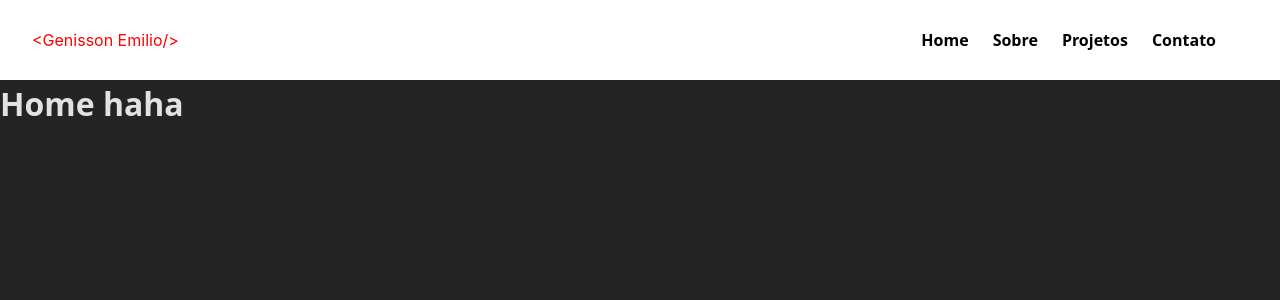
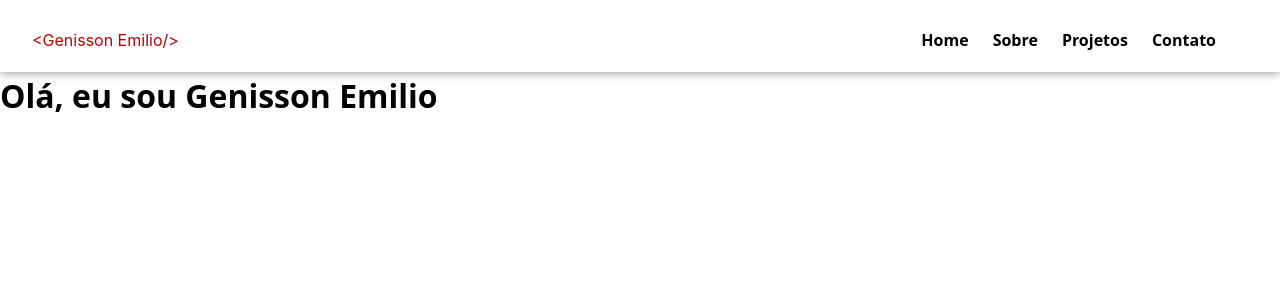
Before and after one commit to GenissonEmilio/Portifolio, a React (Vite) app in the folder portifolio/: page / in a window 1280 px wide. Shown: the top 300 px of the page. Built offline with nearby package versions, Linux system fonts and the light colour scheme.

Commit message:
add shadow on the menu

```diff
--- a/portifolio/index.css
+++ b/portifolio/index.css
@@ -5,7 +5,7 @@
 
   color-scheme: light dark;
   color: rgba(255, 255, 255, 0.87);
-  background-color: #242424;
+  background-color: #fff;
 
   font-synthesis: none;
   text-rendering: optimizeLegibility;
--- a/portifolio/src/App.css
+++ b/portifolio/src/App.css
@@ -9,4 +9,5 @@ html, body, #root {
   padding: 0;
   height: 100%;
   width: 100%;
+  color: black
 }
--- a/portifolio/src/components/layout/Header/Header.module.css
+++ b/portifolio/src/components/layout/Header/Header.module.css
@@ -2,7 +2,9 @@
     display: block;
     flex-flow: row nowrap;
     width: 100%;
+    height: 9%;
     background-color: white;
     box-sizing: border-box;
     position: relative;
+    box-shadow: 0 2px 8px rgba(0, 0, 0, 0.352);
 }
--- a/portifolio/src/components/layout/MenuDesktop/Menu.module.css
+++ b/portifolio/src/components/layout/MenuDesktop/Menu.module.css
@@ -29,7 +29,7 @@ nav {
 
 .name a {
     text-decoration: none;
-    color: red;
+    color: rgb(185, 4, 4);
     font-family: -apple-system, BlinkMacSystemFont, 'Segoe UI', Roboto, Oxygen, Ubuntu, Cantarell, 'Open Sans', 'Helvetica Neue', sans-serif;
     white-space: nowrap;
 }
--- a/portifolio/src/pages/Home.tsx
+++ b/portifolio/src/pages/Home.tsx
@@ -4,7 +4,7 @@ const Home: React.FC = () => {
 
     return (
         <div>
-            <h1>Home haha</h1>
+            <h1>Olá, eu sou Genisson Emilio</h1>
         </div>
     )
 }
```
